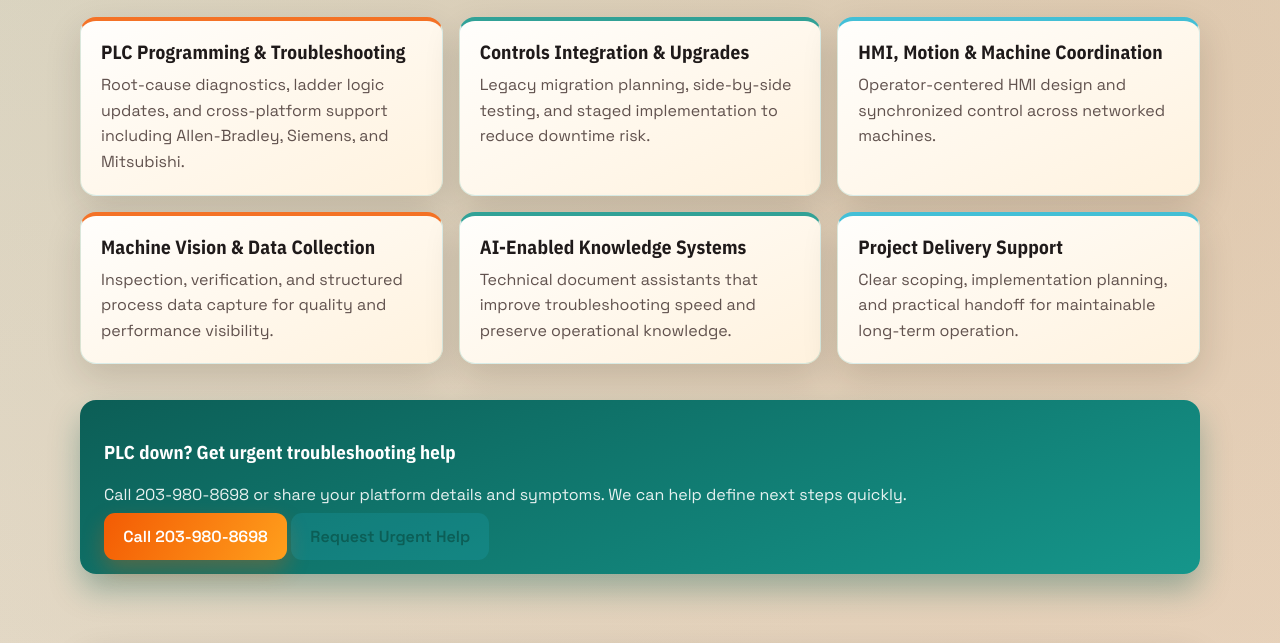
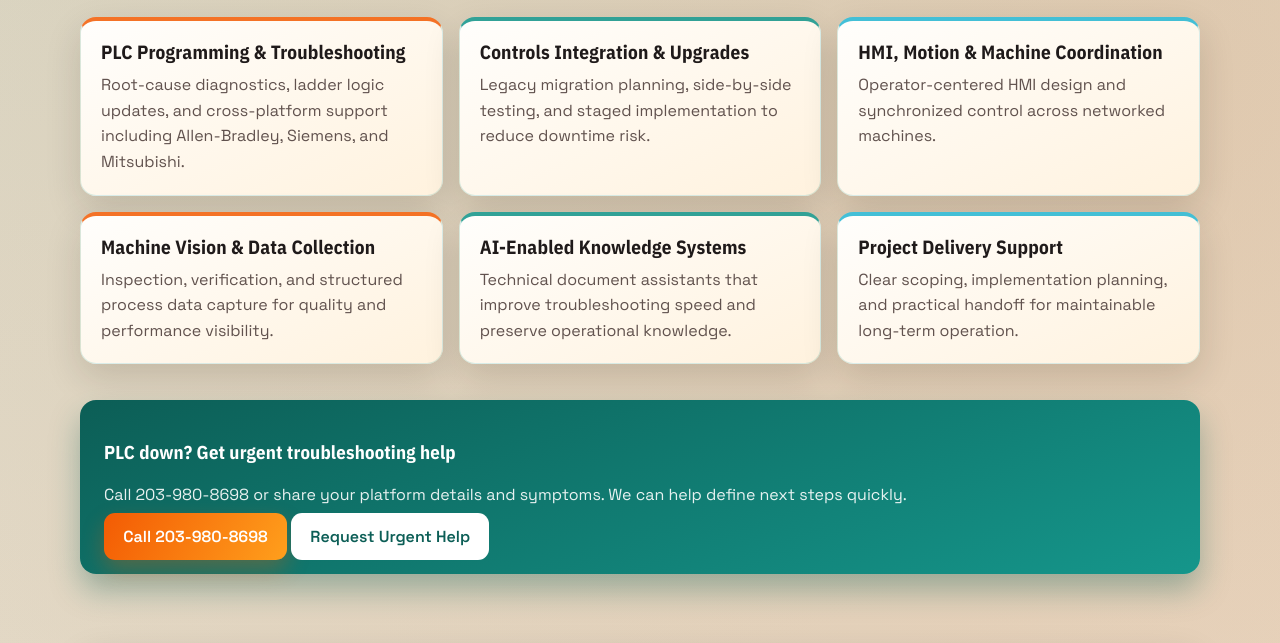
Before and after one commit to normiebear7/Hitek-Solutions-Website-Files, a plain HTML site: page services.html in a window 1280 px wide. Shown: the part 258-901 px from the top of the page. Drawn offline with nearby package versions, Linux system fonts and the light colour scheme; a script that the page names is missing.

Commit message:
Fix secondary-button contrast in green strips (#2)

```diff
--- a/assets/css/styles.css
+++ b/assets/css/styles.css
@@ -372,6 +372,11 @@ a {
 
 .strip p {
   color: rgba(255, 255, 255, 0.9);
+}
+
+.strip .btn-secondary {
+  background: #fff;
+  color: var(--brand);
 }
 
 .site-footer {
```
